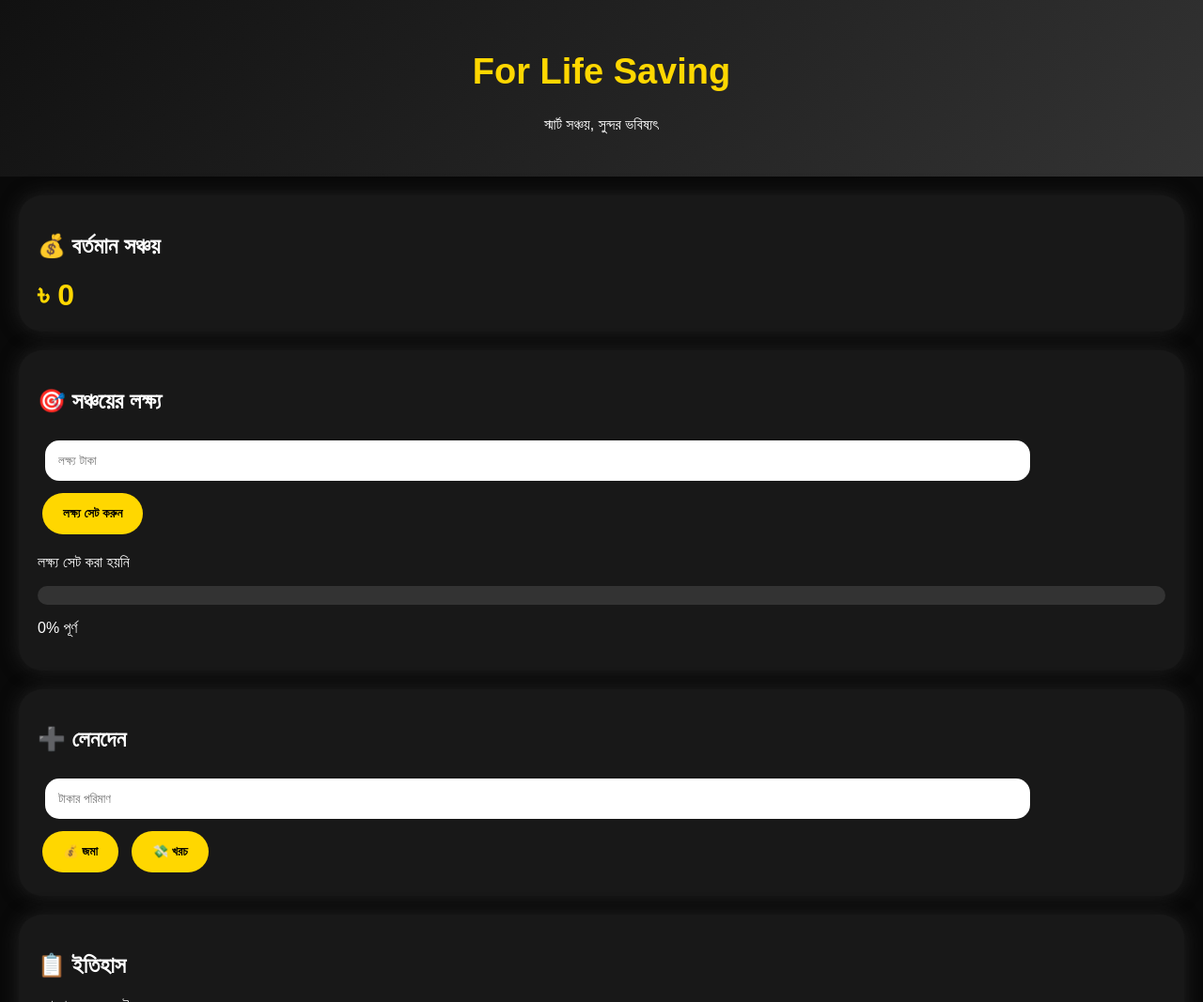
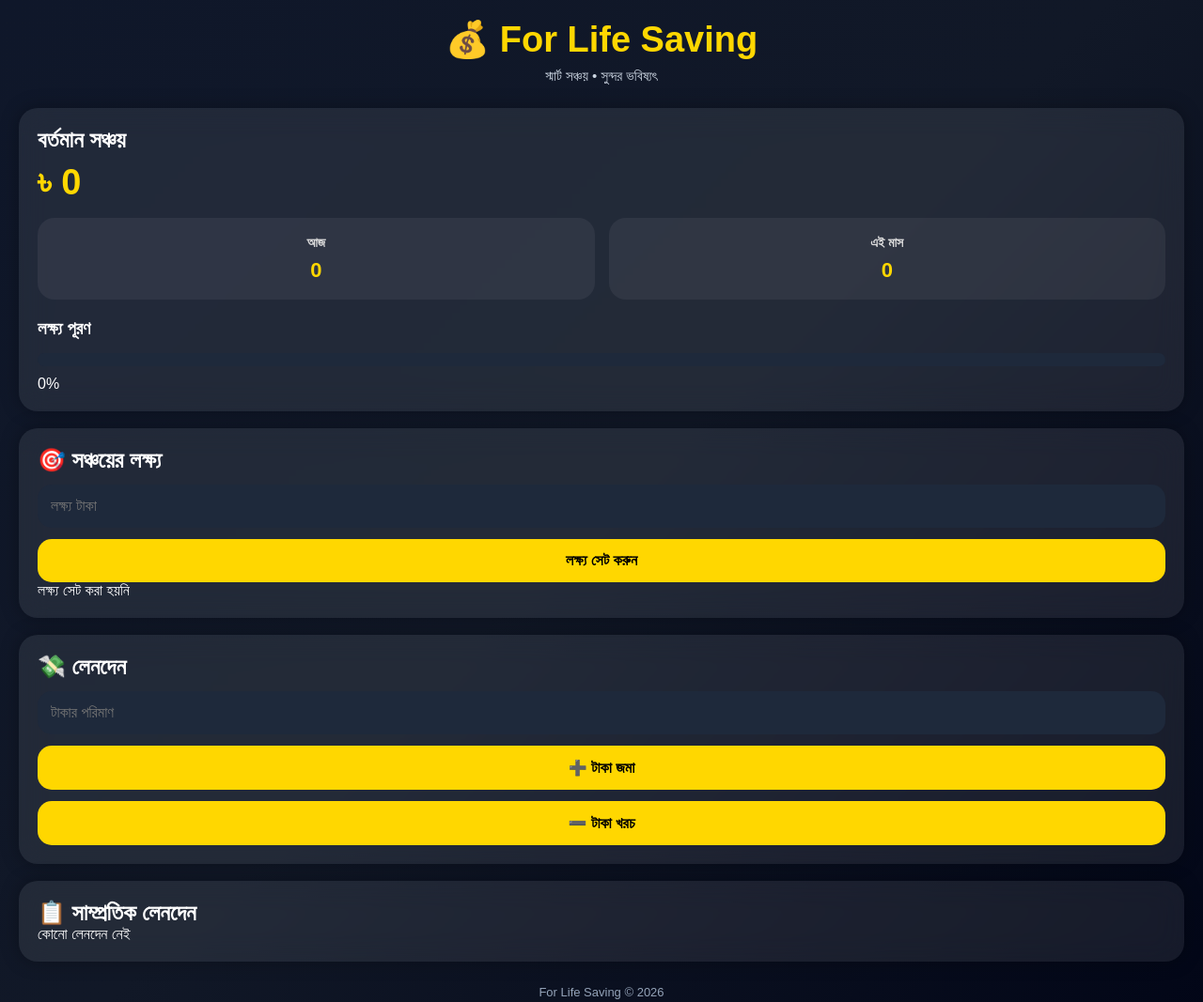
Before and after one commit to mdt143785-afk/for-life-saving, a plain HTML site: page index.html in a window 1280 px wide. Shown: the top 1067 px of the page at 94% size. Drawn offline with Linux system fonts and the light colour scheme.

Commit message:
Update index.html

```diff
--- a/index.html
+++ b/index.html
@@ -1,77 +1,143 @@
 <!DOCTYPE html>
-<html>
+<html lang="bn">
 <head>
-<title>For Life Saving</title>
+<meta charset="UTF-8">
 <meta name="viewport" content="width=device-width, initial-scale=1.0">
 
+<title>For Life Saving</title>
+
+<link rel="preconnect" href="https://fonts.googleapis.com">
+<link rel="preconnect" href="https://fonts.gstatic.com" crossorigin>
+
 <style>
+
+*{
+margin:0;
+padding:0;
+box-sizing:border-box;
+font-family:Arial,sans-serif;
+}
+
 body{
-margin:0;
-font-family:Arial,sans-serif;
-background:#090909;
-color:white;
+background:linear-gradient(135deg,#0f172a,#111827,#020617);
+color:#fff;
+padding:20px;
 }
 
 .header{
 text-align:center;
-padding:30px;
-background:linear-gradient(135deg,#111,#333);
+margin-bottom:25px;
 }
 
-.header h1{
-color:#ffd700;
+.logo{
 font-size:38px;
+font-weight:bold;
+color:#FFD700;
+}
+
+.subtitle{
+margin-top:8px;
+color:#cbd5e1;
+font-size:15px;
 }
 
 .card{
-background:#181818;
-margin:20px;
+background:rgba(255,255,255,.08);
+backdrop-filter:blur(15px);
+border-radius:20px;
 padding:20px;
-border-radius:25px;
-box-shadow:0 0 20px #222;
+margin-bottom:18px;
+box-shadow:0 0 20px rgba(0,0,0,.3);
 }
 
-.number{
-font-size:32px;
-color:#ffd700;
+.balance{
+font-size:38px;
 font-weight:bold;
+color:#FFD700;
+margin-top:10px;
+}
+
+.grid{
+display:grid;
+grid-template-columns:1fr 1fr;
+gap:15px;
+margin-top:15px;
+}
+
+.small-card{
+background:rgba(255,255,255,.06);
+padding:18px;
+border-radius:18px;
+text-align:center;
+}
+
+.small-card h3{
+font-size:14px;
+color:#ddd;
+}
+
+.small-card p{
+margin-top:8px;
+font-size:22px;
+font-weight:bold;
+color:#FFD700;
+}
+
+.progress{
+height:14px;
+background:#1e293b;
+border-radius:20px;
+overflow:hidden;
+margin-top:15px;
+}
+
+.bar{
+height:100%;
+width:0%;
+background:linear-gradient(90deg,#FFD700,#ff9800);
+transition:.5s;
 }
 
 input{
-width:85%;
+width:100%;
 padding:14px;
+border:none;
 border-radius:15px;
-border:none;
-margin:8px;
+margin-top:12px;
+background:#1e293b;
+color:#fff;
+font-size:16px;
 }
 
 button{
-padding:14px 22px;
+width:100%;
+padding:14px;
+margin-top:12px;
 border:none;
-border-radius:30px;
-background:#ffd700;
+border-radius:15px;
+background:#FFD700;
+color:#000;
+font-size:16px;
 font-weight:bold;
-margin:5px;
+cursor:pointer;
 }
 
-.progress{
-background:#333;
-height:20px;
-border-radius:20px;
-overflow:hidden;
+button:hover{
+opacity:.9;
 }
 
-.bar{
-height:20px;
-background:#ffd700;
-width:0%;
+.history-item{
+background:#1e293b;
+padding:15px;
+border-radius:15px;
+margin-top:10px;
 }
 
-.history{
-background:#222;
-padding:12px;
-border-radius:15px;
-margin-top:10px;
+.footer{
+text-align:center;
+margin-top:25px;
+color:#94a3b8;
+font-size:13px;
 }
 
 </style>
@@ -80,53 +146,70 @@ margin-top:10px;
 <body>
 
 <div class="header">
-<h1>For Life Saving</h1>
-<p>স্মার্ট সঞ্চয়, সুন্দর ভবিষ্যৎ</p>
+<div class="logo">💰 For Life Saving</div>
+<div class="subtitle">
+স্মার্ট সঞ্চয় • সুন্দর ভবিষ্যৎ
+</div>
 </div>
 
+<div class="card">
 
-<div class="card">
-<h2>💰 বর্তমান সঞ্চয়</h2>
-<div class="number">৳ <span id="total">0</span></div>
+<h2>বর্তমান সঞ্চয়</h2>
+
+<div class="balance">
+৳ <span id="total">0</span>
 </div>
 
+<div class="grid">
 
+<div class="small-card">
+<h3>আজ</h3>
+<p id="today">0</p>
+</div>
+
+<div class="small-card">
+<h3>এই মাস</h3>
+<p id="month">0</p>
+</div>
+
+</div>
+
+<h3 style="margin-top:20px;">
+লক্ষ্য পূরণ
+</h3>
+
+<div class="progress">
+<div class="bar" id="bar"></div>
+</div>
+
+<p id="percent"
+style="margin-top:10px;">
+0%
+</p>
+
+</div>
 <div class="card">
 <h2>🎯 সঞ্চয়ের লক্ষ্য</h2>
 
 <input id="target" type="number" placeholder="লক্ষ্য টাকা">
 
-<br>
-
 <button onclick="setTarget()">লক্ষ্য সেট করুন</button>
 
 <p id="goalText">লক্ষ্য সেট করা হয়নি</p>
-
-<div class="progress">
-<div class="bar" id="bar"></div>
 </div>
 
-<p id="percent">0%</p>
-
-</div>
-
-
 <div class="card">
-<h2>➕ লেনদেন</h2>
+<h2>💸 লেনদেন</h2>
 
 <input id="amount" type="number" placeholder="টাকার পরিমাণ">
 
-<br>
+<button onclick="addMoney()">➕ টাকা জমা</button>
 
-<button onclick="addMoney()">💰 জমা</button>
-
-<button onclick="expense()">💸 খরচ</button>
-
+<button onclick="expense()">➖ টাকা খরচ</button>
 </div>
 
-
 <div class="card">
-<h2>📋 ইতিহাস</h2>
+<h2>📋 সাম্প্রতিক লেনদেন</h2>
 
 <div id="history">
 কোনো লেনদেন নেই
@@ -134,6 +217,9 @@ margin-top:10px;
 
 </div>
 
+<div class="footer">
+For Life Saving © 2026
+</div>
 
 <script>
 
@@ -142,41 +228,54 @@ let target=Number(localStorage.getItem("target")||0);
 
 let history=JSON.parse(localStorage.getItem("history")||"[]");
 
-
 function update(){
 
 document.getElementById("total").innerHTML=total;
 
-let p=target ? Math.floor((total/target)*100):0;
-
-if(p>100)p=100;
+let p=target?Math.min(Math.floor((total/target)*100),100):0;
 
 document.getElementById("bar").style.width=p+"%";
-document.getElementById("percent").innerHTML=p+"% পূর্ণ";
+
+document.getElementById("percent").innerHTML=p+"%";
 
 document.getElementById("goalText").innerHTML=
-target ? "লক্ষ্য: ৳ "+target : "লক্ষ্য সেট করা হয়নি";
-
+target?"লক্ষ্য: ৳ "+target:"লক্ষ্য সেট করা হয়নি";
 
 let h="";
 
 history.forEach(i=>{
-h+="<div class='history'>"+
-i.type+" : ৳"+i.amount+
-"<br>"+i.date+
-"</div>";
+
+h+=`
+<div class="history-item">
+<b>${i.type}</b><br>
+৳ ${i.amount}<br>
+<small>${i.date}</small>
+</div>`;
+
 });
 
-document.getElementById("history").innerHTML=h||"কোনো লেনদেন নেই";
+document.getElementById("history").innerHTML=
+h||"কোনো লেনদেন নেই";
 
 }
 
+function save(){
+
+localStorage.setItem("total",total);
+localStorage.setItem("target",target);
+localStorage.setItem("history",JSON.stringify(history));
+
+document.getElementById("amount").value="";
+
+update();
+
+}
 
 function addMoney(){
 
 let a=Number(document.getElementById("amount").value);
 
-if(a){
+if(!a)return;
 
 total+=a;
 
@@ -190,14 +289,11 @@ save();
 
 }
 
-}
-
-
 function expense(){
 
 let a=Number(document.getElementById("amount").value);
 
-if(a){
+if(!a)return;
 
 total-=a;
 
@@ -211,62 +307,17 @@ save();
 
 }
 
-}
-
-
 function setTarget(){
 
 target=Number(document.getElementById("target").value);
 
-localStorage.setItem("target",target);
-
-update();
+save();
 
 }
-
-
-function save(){
-
-localStorage.setItem("total",total);
-localStorage.setItem("history",JSON.stringify(history));
-
-document.getElementById("amount").value="";
-
-update();
-
-}
-
 
 update();
 
 </script>
 
-</script>
-  <script type="module">
-import { getFirestore, collection, addDoc } from "https://www.gstatic.com/firebasejs/10.12.2/firebase-firestore.js";
-
-const db = getFirestore();
-
-console.log("Firestore Connected");
-</script>
-<script type="module">
-  // Import the functions you need from the SDKs you need
-  import { initializeApp } from "https://www.gstatic.com/firebasejs/12.16.0/firebase-app.js";
-  // TODO: Add SDKs for Firebase products that you want to use
-  // https://firebase.google.com/docs/web/setup#available-libraries
-
-  // Your web app's Firebase configuration
-  const firebaseConfig = {
-    apiKey: "AIzaSyDS4IxHkIZHoBI2NhX1-L-eSK2rX8LOjMU",
-    authDomain: "for-life-saving-a5e6f.firebaseapp.com",
-    projectId: "for-life-saving-a5e6f",
-    storageBucket: "for-life-saving-a5e6f.firebasestorage.app",
-    messagingSenderId: "479419647294",
-    appId: "1:479419647294:web:7ce1c509881893c8cf186f"
-  };
-
-  // Initialize Firebase
-  const app = initializeApp(firebaseConfig);
-</script>
 </body>
 </html>
```
